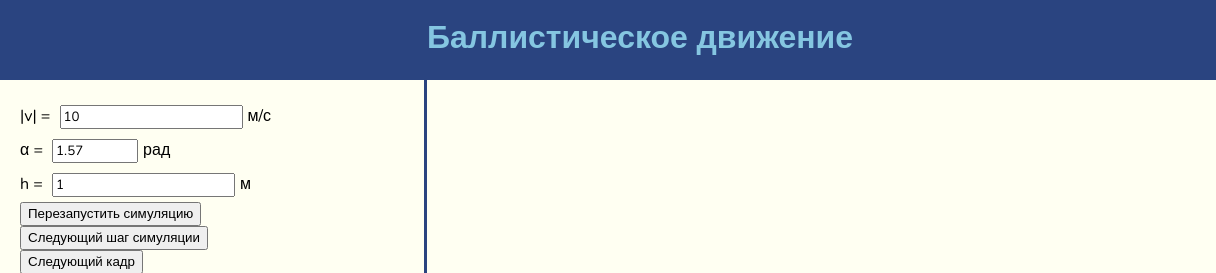
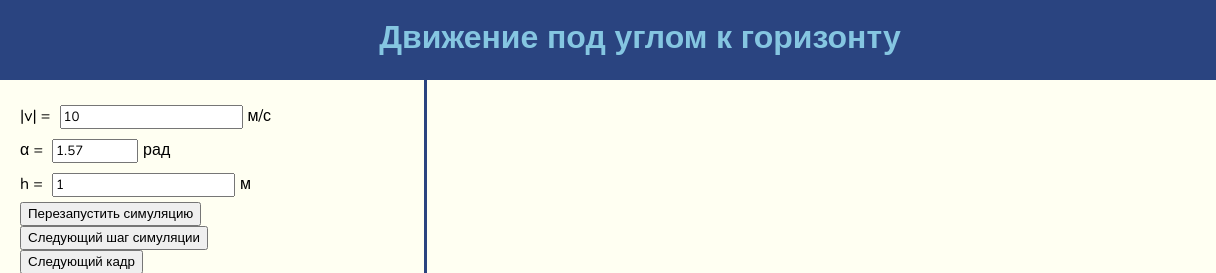
Before and after one commit to pelmesh619/physics_demos, a plain HTML site: page demo102/index.html in a window 1280 px wide. Shown: the top 273 px of the page, 0-1216 px from the left. Drawn offline with nearby package versions, Linux system fonts and the light colour scheme; some packages are replaced by stand-ins of ours.

Commit message:
change title

```diff
--- a/demo102/index.html
+++ b/demo102/index.html
@@ -2,7 +2,7 @@
 <html lang="ru" dir="ltr">
     <head>
         <meta charset="utf-8">
-        <title>Баллистическое движение</title>
+        <title>Движение под углом к горизонту</title>
         <link rel="stylesheet" href="../static/general.css">
         <link rel="stylesheet" href="./style.css">
         <script src="../form_maker.js"></script>
@@ -17,7 +17,7 @@
 
     <body>
         <div id="header">
-            <h1>Баллистическое движение</h1>
+            <h1>Движение под углом к горизонту</h1>
             <div id="hintDiv" onmouseenter="showModelInfo()" onmouseleave="hideModelInfo()">
                 <svg viewBox="0 0 24 24" fill="none" xmlns="http://www.w3.org/2000/svg">
                     <path d="M7.5 10.5H7.51M12 10.5H12.01M16.5 10.5H16.51M9.9 19.2L11.36 21.1467C11.5771 21.4362 11.6857 21.5809 11.8188 21.6327C11.9353 21.678 12.0647 21.678 12.1812 21.6327C12.3143 21.5809 12.4229 21.4362 12.64 21.1467L14.1 19.2C14.3931 18.8091 14.5397 18.6137 14.7185 18.4645C14.9569 18.2656 15.2383 18.1248 15.5405 18.0535C15.7671 18 16.0114 18 16.5 18C17.8978 18 18.5967 18 19.1481 17.7716C19.8831 17.4672 20.4672 16.8831 20.7716 16.1481C21 15.5967 21 14.8978 21 13.5V7.8C21 6.11984 21 5.27976 20.673 4.63803C20.3854 4.07354 19.9265 3.6146 19.362 3.32698C18.7202 3 17.8802 3 16.2 3H7.8C6.11984 3 5.27976 3 4.63803 3.32698C4.07354 3.6146 3.6146 4.07354 3.32698 4.63803C3 5.27976 3 6.11984 3 7.8V13.5C3 14.8978 3 15.5967 3.22836 16.1481C3.53284 16.8831 4.11687 17.4672 4.85195 17.7716C5.40326 18 6.10218 18 7.5 18C7.98858 18 8.23287 18 8.45951 18.0535C8.76169 18.1248 9.04312 18.2656 9.2815 18.4645C9.46028 18.6137 9.60685 18.8091 9.9 19.2ZM8 10.5C8 10.7761 7.77614 11 7.5 11C7.22386 11 7 10.7761 7 10.5C7 10.2239 7.22386 10 7.5 10C7.77614 10 8 10.2239 8 10.5ZM12.5 10.5C12.5 10.7761 12.2761 11 12 11C11.7239 11 11.5 10.7761 11.5 10.5C11.5 10.2239 11.7239 10 12 10C12.2761 10 12.5 10.2239 12.5 10.5ZM17 10.5C17 10.7761 16.7761 11 16.5 11C16.2239 11 16 10.7761 16 10.5C16 10.2239 16.2239 10 16.5 10C16.7761 10 17 10.2239 17 10.5Z" stroke="currentColor" stroke-width="2" stroke-linecap="round" stroke-linejoin="round"/>
```
